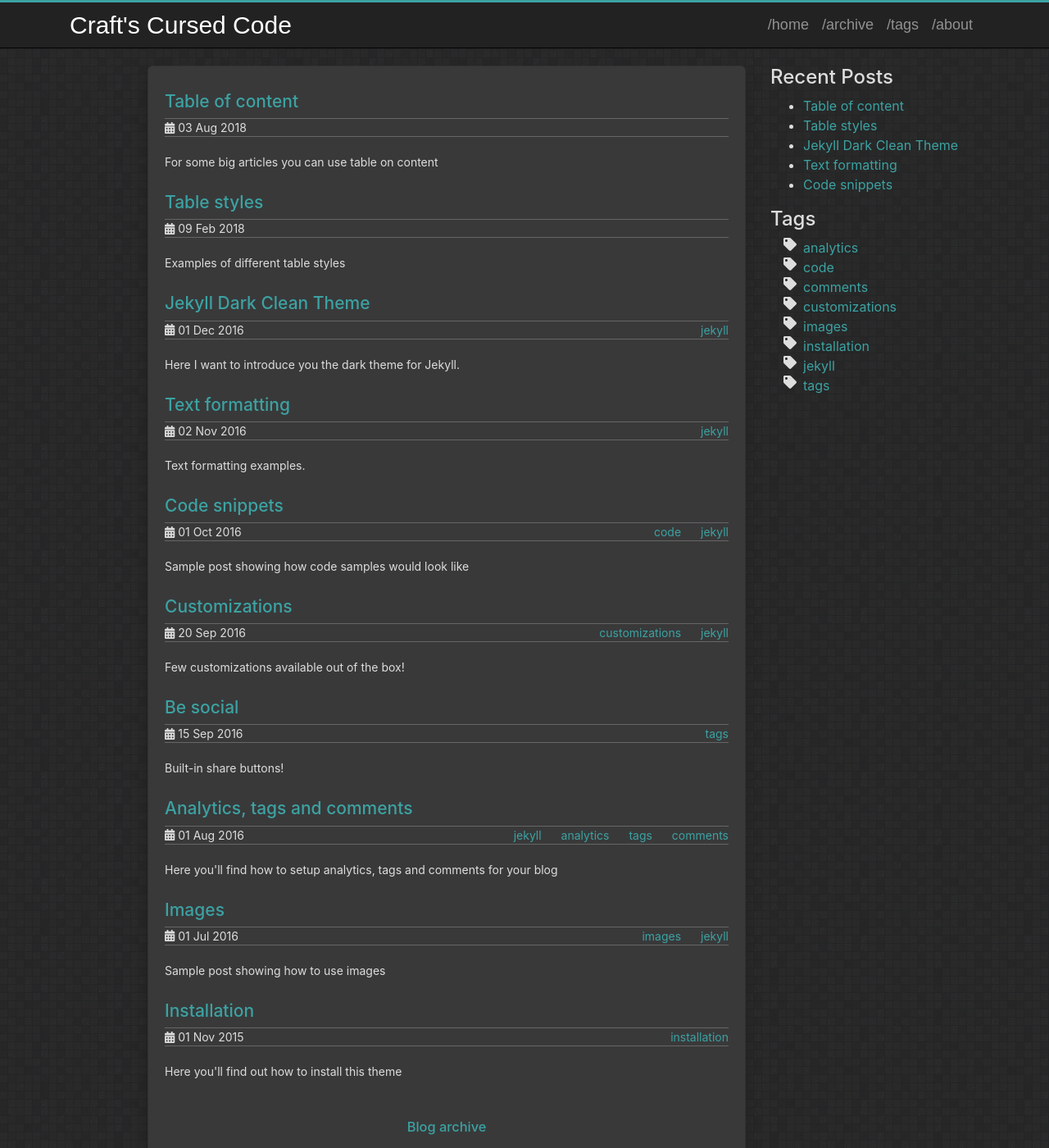
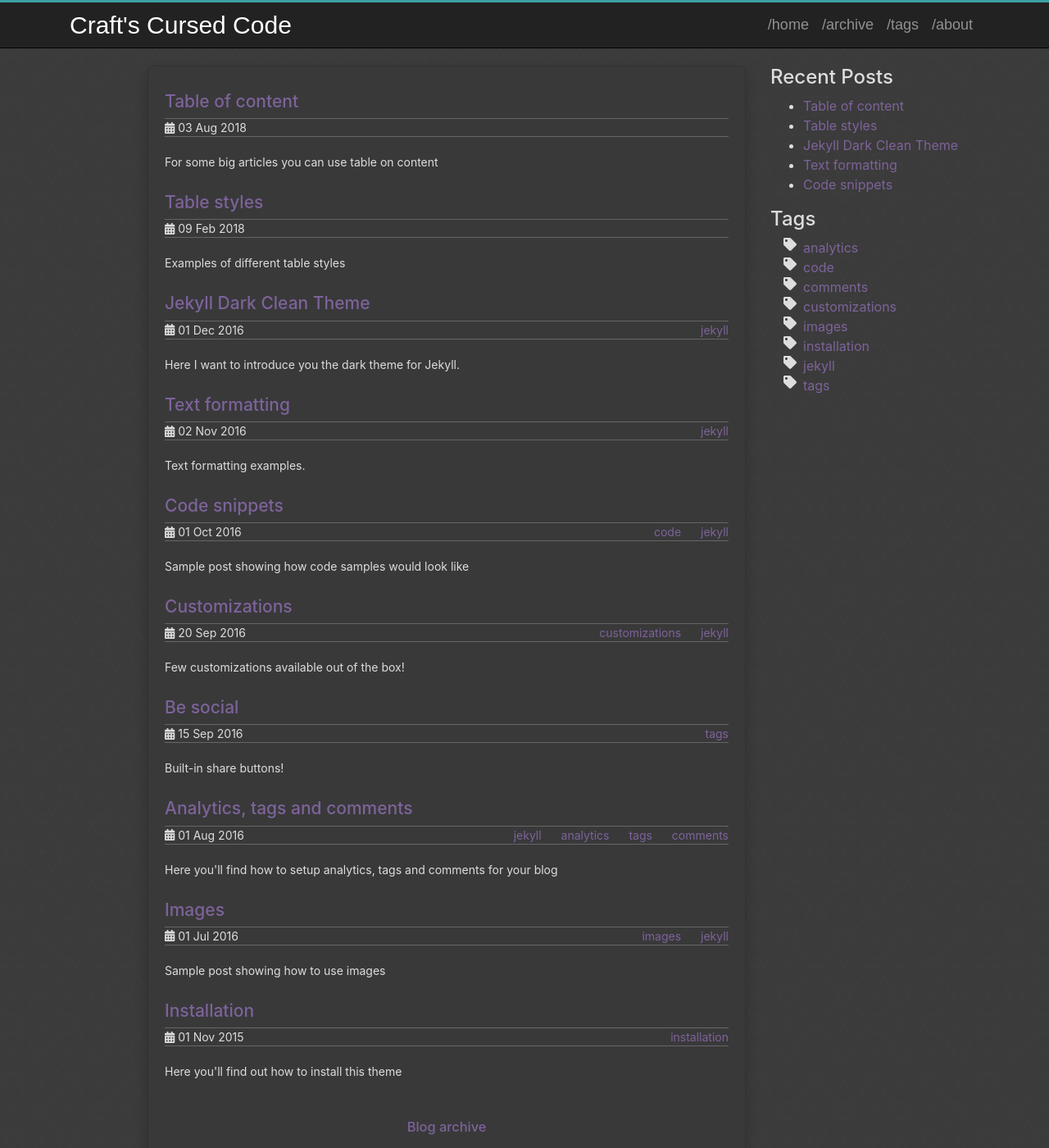
Before and after one commit to CraftSpider/craftspider.github.io, a Jekyll site: the page built from index.html, in a window 1280 px wide and 1400 px high. Shown: the whole window at 82% size. Built offline with Jekyll 4.4.1, drawn with Linux system fonts in a browser that asks for light colours; the list of posts is cut into pages by our own code.

Commit message:
Color and background

```diff
--- a/assets/css/theme.scss
+++ b/assets/css/theme.scss
@@ -17,7 +17,8 @@
 //********************************************************
 
 // Several accent colors, choose one or create your own!
-$accent-color: #3CA2A2;    // original =)
+$accent-color: #7d639a;  // Purple
+//$accent-color: #3CA2A2;  // original =)
 //$accent-color: #C38FD6;  // velvet
 //$accent-color: #8FD6B3;  // greenish
 //$accent-color: #35B4DE;  // bluish
@@ -31,7 +32,7 @@ $footer-background-color: #292c2f;
 $note-color: #87CEFA;
 $warning-color: #ffff00;
 // use this or pick any from /css/pics/background folder or from transparenttextures.com
-$background-pattern: 'random-grey-variations.png';
+$background-pattern: 'dark-geometric.png';
 
 //********************************************************
 //                  Common styles
```
Also changed, not shown: assets/css/pics/background/dark-geometric.png (added), assets/css/pics/background/escheresque-dark.png (added).
